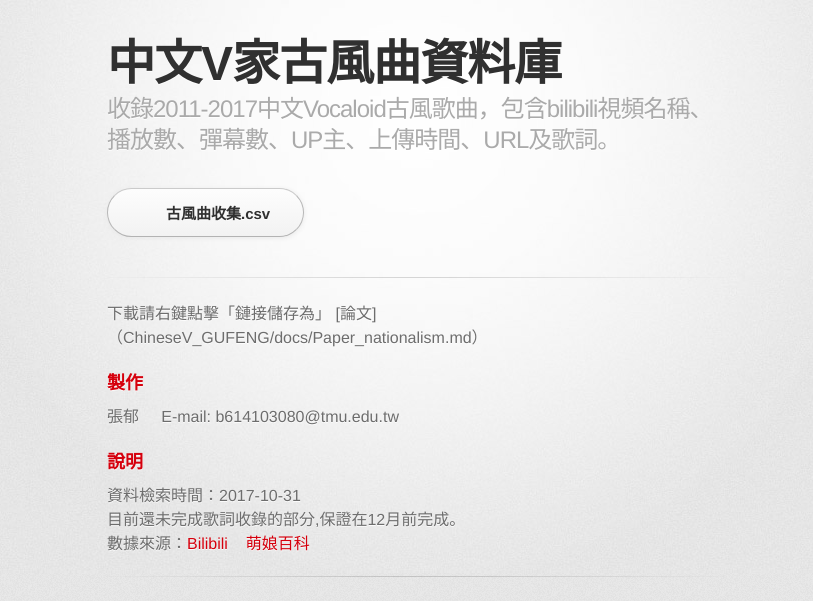
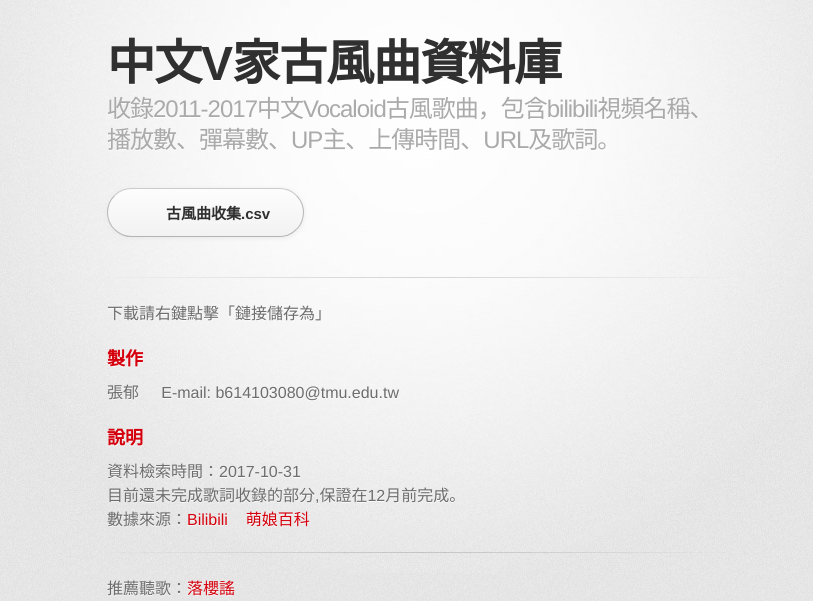
Before and after one commit to fireindark707/ChineseV_GUFENG, a Jekyll site: the page built from docs/index.md, in a window 1280 px wide, cut to the strip 0-601 px from the top of the page. Shown: the whole strip, without its empty margins (223-1036 px from the left). Built offline with Jekyll 4.4.1, drawn with Linux system fonts in a browser that asks for light colours; some web fonts are replaced.

Commit message:
Update index.md

```diff
--- a/docs/index.md
+++ b/docs/index.md
@@ -2,7 +2,6 @@
 layout: default
 ---
 下載請右鍵點擊「鏈接儲存為」
-[論文]（ChineseV_GUFENG/docs/Paper_nationalism.md）
 
 ### 製作
 張郁
```
